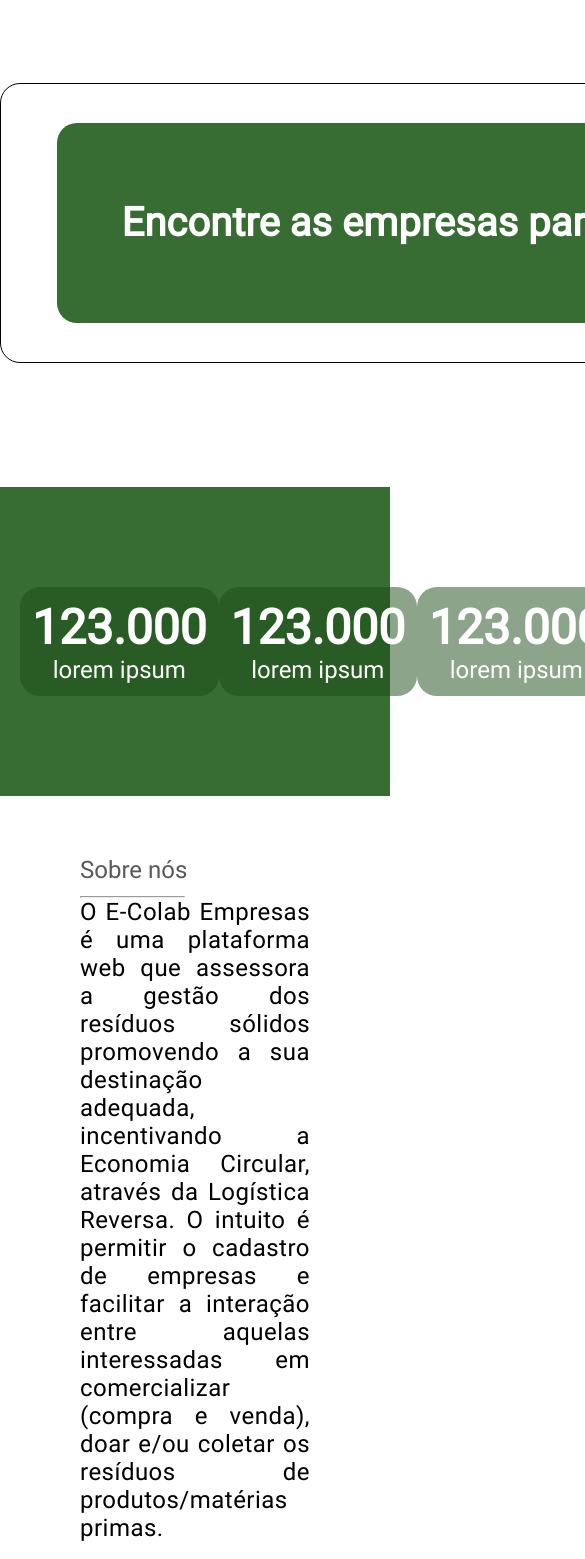
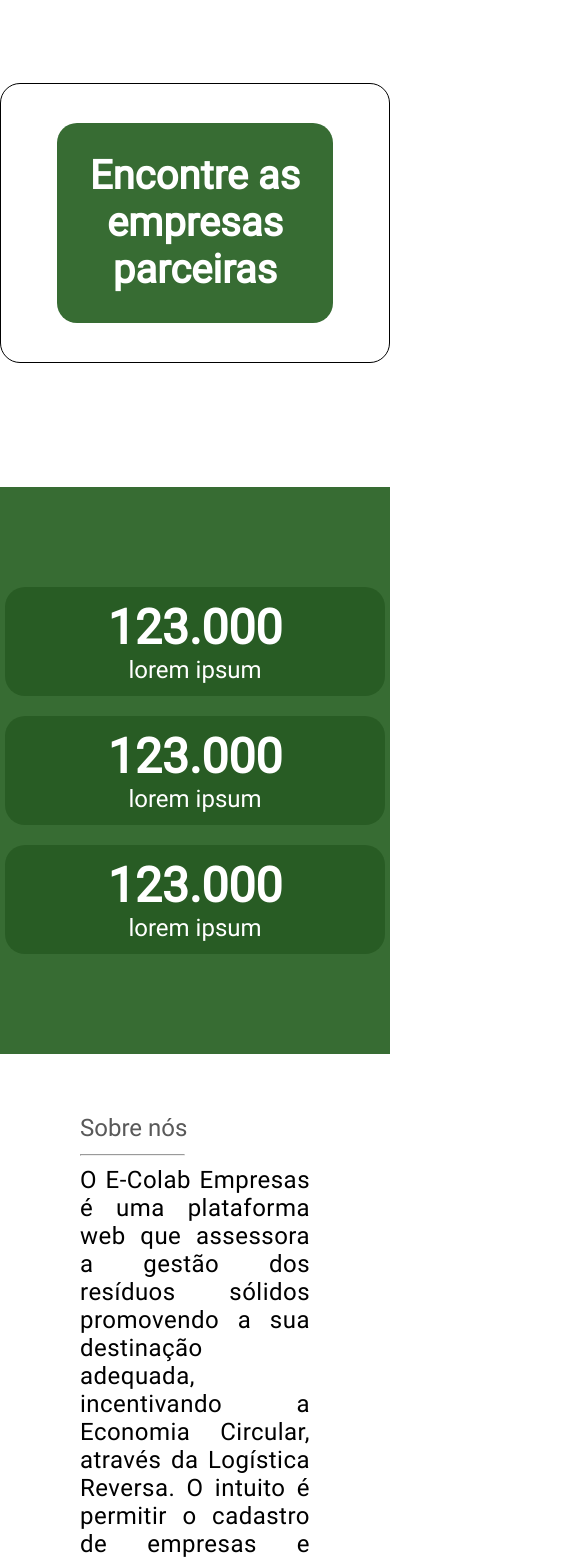
Before and after one commit to e-colab/ecoponto, a Vue app in the folder app/: page /about in a window 390 px wide. Shown: the part 2580-4139 px from the top of the page, 585 px wide, since content can reach past the window. Built offline with nearby package versions, Linux system fonts and the light colour scheme; what vue-the-mask would draw is missing.

Commit message:
wip: about page

```diff
--- a/app/src/pages/About.vue
+++ b/app/src/pages/About.vue
@@ -144,12 +144,13 @@
   &-button {
     background-color: var(--cta-bg-color, #376c33);
     color: white;
-    width: 700px;
+    max-width: 700px;
     height: 200px;
     font-family: var(--main-font);
     font-size: 40px;
     border-radius: 20px;
     margin: 39px 56px;
+    padding: 0 20px;
     border: none;
     transition: 0.5s;
     pointer-events: auto;
@@ -171,6 +172,11 @@
     display: flex;
     align-items: center;
     justify-content: space-around;
+
+    @media only screen and (max-width: 950px) {
+      flex-direction: column;
+      gap: 20px;
+    }
   }
 }
 
@@ -180,6 +186,7 @@
   text-align: justify;
 
   &-text {
+    padding-top: 10px;
     font-size: 1.5em;
     letter-spacing: 0.03rem;
     color: var(--text-color);
```
